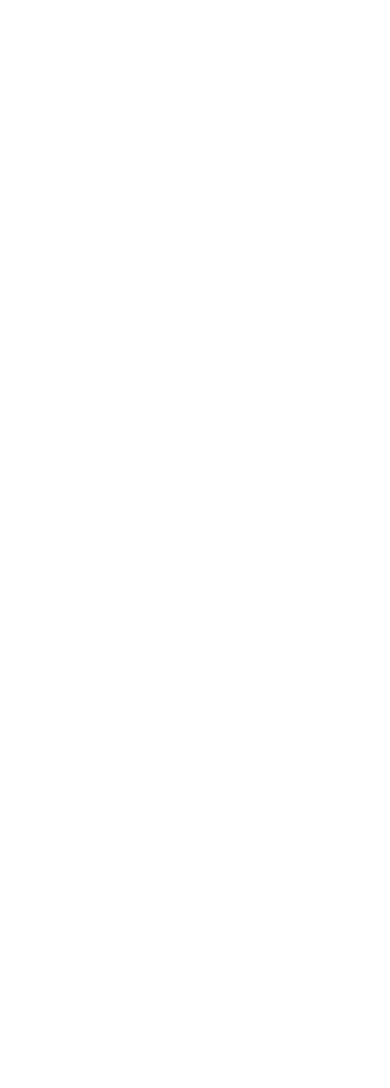
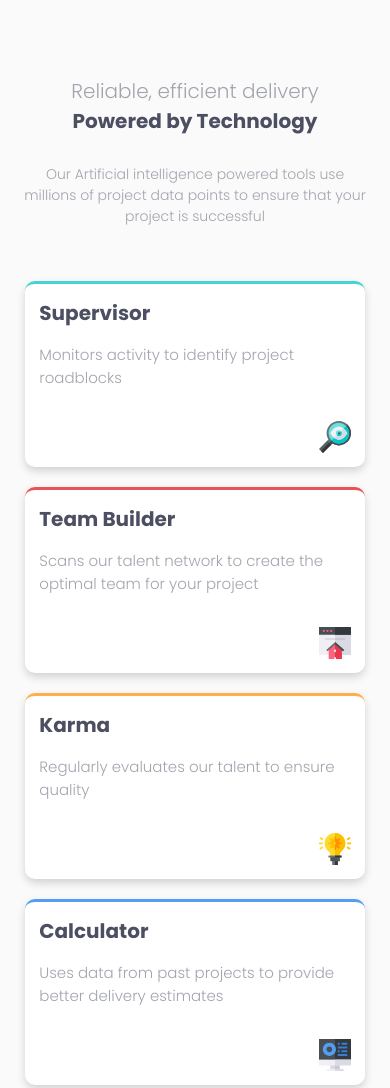
Before and after one commit to CarlosRMx/LandingPage__Tech-services, a plain HTML site: page index.html in a window 390 px wide. Shown: the top 1088 px of the page. Before the commit the page ends 844 px from the top, so only its background shows below. Drawn offline with Linux system fonts and the light colour scheme.

Commit message:
Maquetacion y primeros estilos a la vista mobile

```diff
--- a/index.html
+++ b/index.html
@@ -11,6 +11,51 @@
 <link rel="stylesheet" href="./styles/main.css">
 </head>
 <body>
+  <main>
+    <section class="information">
+      <div class="information__container">
+        <h2 class="information__tittle information__tittle--thin">Reliable, efficient delivery</h2>
+        <h1 class="information__tittle">Powered by Technology</h1>
+        <p class="information__content">Our Artificial intelligence powered tools use millions of project data points to ensure that your project is successful</p>
+      </div>
+    </section>
 
+    <section class="sevices">
+      <section class="services__container">
+
+        <article class="card card--cyan">
+          <h2 class="card__tittle">Supervisor</h2>
+          <p class="card__content">Monitors activity to identify project roadblocks</p>
+          <div class="card__item">
+            <span class="card__icon card__icon--eye"></span>
+          </div>
+        </article>
+
+        <article class="card card--red">
+          <h2 class="card__tittle">Team Builder</h2>
+          <p class="card__content">Scans our talent network to create the optimal team for your project</p>
+          <div class="card__item">
+            <span class="card__icon card__icon--browser"></span>
+          </div>
+        </article>
+
+        <article class="card card--orange">
+          <h2 class="card__tittle">Karma</h2>
+          <p class="card__content">Regularly evaluates our talent to ensure quality</p>
+          <div class="card__item">
+            <span class="card__icon card__icon--idea"></span>
+          </div>
+        </article>
+
+        <article class="card card--blue">
+          <h2 class="card__tittle">Calculator</h2>
+          <p class="card__content">Uses data from past projects to provide better delivery estimates</p>
+          <div class="card__item">
+            <span class="card__icon card__icon--calculator"></span>
+          </div>
+        </article>
+      </section>
+    </section>
+  </main>
 </body>
 </html>
--- a/styles/main.css
+++ b/styles/main.css
@@ -14,7 +14,98 @@
 
     /* size letter */
     font-size: 62.5%;
-    --sm:1.2rem;
+    --sm:1.4rem;
     --md:1.5rem;
     --lg:2rem;
 }
+body{
+    padding: 1.4rem;
+    background-color: var(--very-light-gray);
+}
+.information{
+    margin: 5.4rem auto;
+    max-width: 38.9rem;
+    text-align: center;
+}
+.information__tittle{
+    margin: 0;
+    font-weight: bold;
+    font-size: var(--lg);
+    color: var(--very-dark-blue);
+}
+.information__tittle--thin{
+    font-weight: 300;
+    color: var(--grayish-blue);
+}
+.information__content{
+    margin-top: 2.8rem;
+    font-weight: 300;
+    font-size: var(--sm);
+    color: var(--grayish-blue);
+}
+.services__container{
+    max-width: 38.9rem;
+    height: auto;
+}
+.card{
+    width: 90%;
+    min-width: 26rem;
+    max-width: 40rem;
+    min-height: 14.6rem;
+    margin: 1.4rem auto;
+    margin-bottom: 2rem;
+    padding: 1.4rem;
+    border-radius: 1rem;
+    /* border-top: solid red; */
+    background-color: white;
+    box-shadow: 0 0.4rem 0.8rem rgba(0, 0, 0, 0.16);
+}
+.card--cyan{
+    border-top: solid var(--cyan-card);
+}
+.card--red{
+    border-top: solid var(--red-card);
+}
+.card--orange{
+    border-top: solid var(--orange-card);
+}
+.card--blue{
+    border-top: solid var(--blue-card);
+}
+.card__tittle{
+    margin: 0;
+    font-weight: bold;
+    font-size: var(--lg);
+    color: var(--very-dark-blue);
+}
+.card__content{
+    margin-bottom: 3.2rem;
+    font-weight: 300;
+    font-size: var(--md);
+    color: var(--grayish-blue);
+}
+.card__item{
+    display: flex;
+    justify-content: end;
+}
+.card__icon{
+    display: inline-block;
+    width: 3.2rem;
+    height: 3.2rem;
+    background-repeat: no-repeat;
+    background-position: center;
+    background-size: contain;
+
+}
+.card__icon--eye{
+    background-image: url("../images/icon-supervisor.svg");
+}
+.card__icon--browser{
+    background-image: url("../images/icon-team-builder.svg");
+}
+.card__icon--idea{
+    background-image: url("../images/icon-karma.svg");
+}
+.card__icon--calculator{
+    background-image: url("../images/icon-calculator.svg");
+}
```
